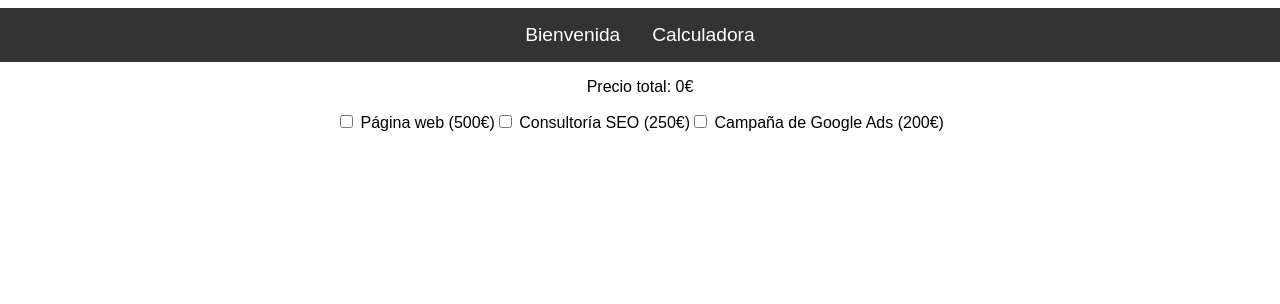
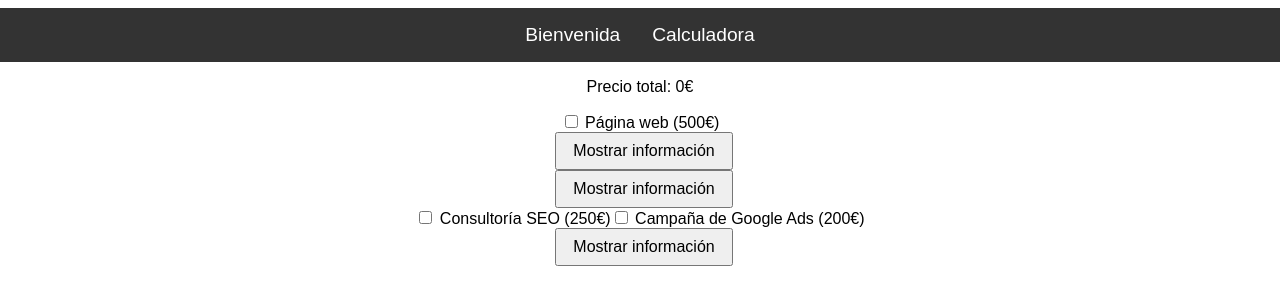
Before and after one commit to juansheba10/Sprint-7, a React (Create React App) app in the folder sprint-7/: page /calculadora in a window 1280 px wide. Shown: the top 304 px of the page. Built offline with nearby package versions, Linux system fonts and the light colour scheme.

Commit message:
Ejercicio 6 empezado

```diff
--- a/sprint-7/src/Calculadora.js
+++ b/sprint-7/src/Calculadora.js
@@ -2,6 +2,7 @@
 import React, { useState, useEffect } from 'react';
 import Panel from './Panel';
 import './App.css';
+import InfoPopup from './InfoPopup';
 
 
 const Calculadora = () =>  {
@@ -100,13 +101,15 @@ const Calculadora = () =>  {
     onNumPaginasChange={handleNumPaginasChange}
     onNumIdiomasChange={handleNumIdiomasChange}
   />
-
+  <InfoPopup message="En este componente debe indicar cuántas páginas tendrá su web." />
+    <InfoPopup message="En este componente debe indicar cuántos idiomas tendrá su web." />
           <label>
             <input type="checkbox" checked={precioSEO === 250} onChange={modificarPrecioSEO} /> Consultoría SEO (250€)
           </label>
           <label>
             <input type="checkbox" checked={precioAds === 200} onChange={modificarPrecioAds} /> Campaña de Google Ads (200€)
           </label>
+          <InfoPopup numPaginas={numPaginas} />
       </div>
     );
   }
--- /dev/null
+++ b/sprint-7/src/InfoPopup.js
@@ -0,0 +1,51 @@
+import React, { useState } from 'react';
+import styled from 'styled-components';
+
+const InfoButton = styled.button`
+  margin-left: 0.5rem;
+  padding: 0.5rem 1rem;
+  font-size: 1rem;
+  cursor: pointer;
+`;
+
+const PopupContainer = styled.div`
+  position: fixed;
+  top: 0;
+  left: 0;
+  width: 100%;
+  height: 100%;
+  background-color: rgba(0, 0, 0, 0.5);
+  display: flex;
+  justify-content: center;
+  align-items: center;
+`;
+
+const PopupContent = styled.div`
+  background-color: #fff;
+  padding: 2rem;
+  border-radius: 10px;
+  text-align: center;
+`;
+
+const InfoPopup = ({ message }) => {
+  const [popupVisible, setPopupVisible] = useState(false);
+
+  const togglePopup = () => {
+    setPopupVisible(!popupVisible);
+  };
+
+  return (
+    <div>
+      <InfoButton onClick={togglePopup}>Mostrar información</InfoButton>
+      {popupVisible && (
+        <PopupContainer onClick={togglePopup}>
+          <PopupContent>
+            <p>{message}</p>
+          </PopupContent>
+        </PopupContainer>
+      )}
+    </div>
+  );
+};
+
+export default InfoPopup;
--- a/sprint-7/src/Panel.js
+++ b/sprint-7/src/Panel.js
@@ -1,6 +1,7 @@
 import React from 'react';
 import styled from 'styled-components';
 import CustomInput from './CustomInput';
+import InfoPopup from './InfoPopup';
 
 const PanelContainer = styled.div`
   display: ${props => props.visible ? 'block' : 'none'};
@@ -15,10 +16,12 @@ const Panel = ({ visible, numPaginas, numIdiomas, onNumPaginasChange, onNumIdiom
         <label>
           Número de páginas:
           <CustomInput value={numPaginas} onChange={onNumPaginasChange} />
+          <InfoPopup message="En este componente debe indicar cuántas páginas tendrá su web." />
         </label>
         <label>
           Número de idiomas:
           <CustomInput value={numIdiomas} onChange={onNumIdiomasChange} />
+          <InfoPopup message="En este componente debe indicar cuántos idiomas tendrá su web." />
         </label>
       </PanelContainer>
     );
```
